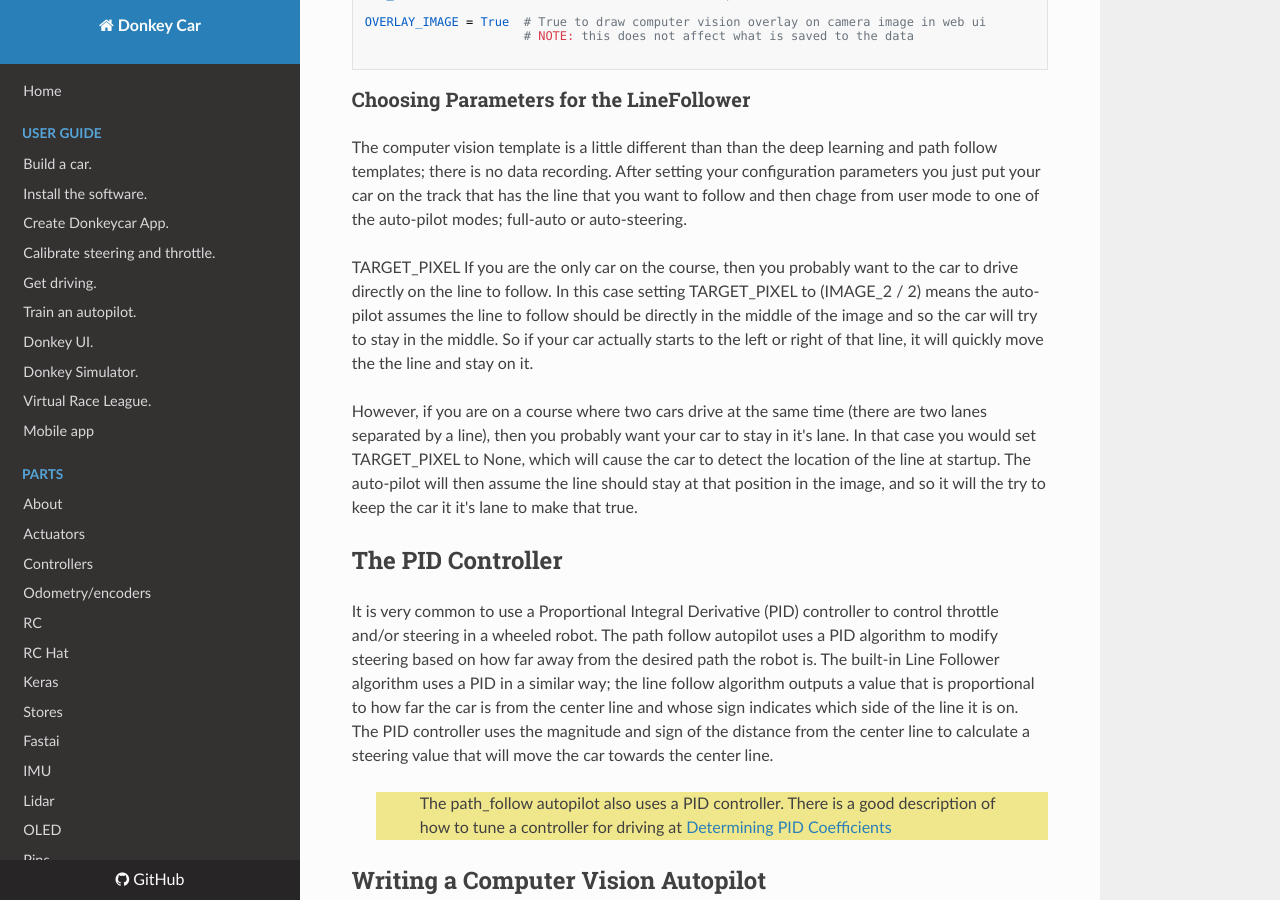
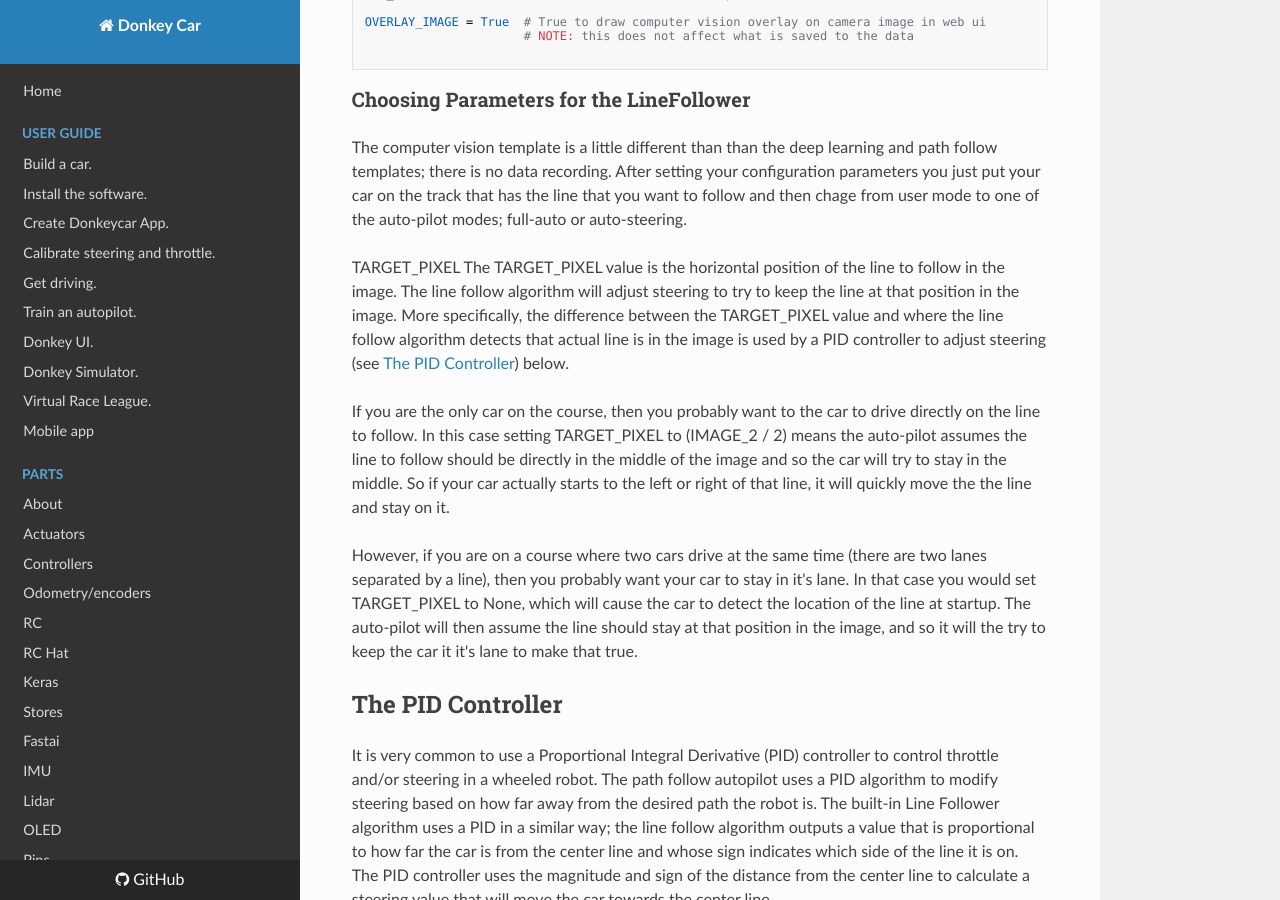
Before and after one commit to autorope/donkeydocs, an MkDocs documentation site: the page built from docs/guide/computer_vision/computer_vision.md, in a window 1280 px wide and 900 px high, scrolled down 2122 px. Built offline with MkDocs 1.6.1, drawn with Linux system fonts in a browser that asks for light colours; nearby versions of some CDN libraries.

Commit message:
detail on TARGET_PIXEL configuration

```diff
--- a/docs/guide/computer_vision/computer_vision.md
+++ b/docs/guide/computer_vision/computer_vision.md
@@ -74,6 +74,8 @@ OVERLAY_IMAGE = True  # True to draw computer vision overlay on camera image in
 The computer vision template is a little different than than the deep learning and path follow templates; there is no data recording.  After setting your configuration parameters you just put your car on the track that has the line that you want to follow and then chage from user mode to one of the auto-pilot modes; full-auto or auto-steering.
 
 TARGET_PIXEL
+The TARGET_PIXEL value is the horizontal position of the line to follow in the image.  The line follow algorithm will adjust steering to try to keep the line at that position in the image.  More specifically, the difference between the TARGET_PIXEL value and where the line follow algorithm detects that actual line is in the image is used by a PID controller to adjust steering (see [The PID Controller](#the-pid-controller)) below.
+
 If you are the only car on the course, then you probably want to the car to drive directly on the line to follow.  In this case setting TARGET_PIXEL to (IMAGE_2 / 2) means the auto-pilot assumes the line to follow should be directly in the middle of the image and so the car will try to stay in the middle.  So if your car actually starts to the left or right of that line, it will quickly move the the line and stay on it.
 
 However, if you are on a course where two cars drive at the same time (there are two lanes separated by a line), then you probably want your car to stay in it's lane.  In that case you would set TARGET_PIXEL to None, which will cause the car to detect the location of the line at startup.  The auto-pilot will then assume the line should stay at that position in the image, and so it will the try to keep the car it it's lane to make that true.
```
